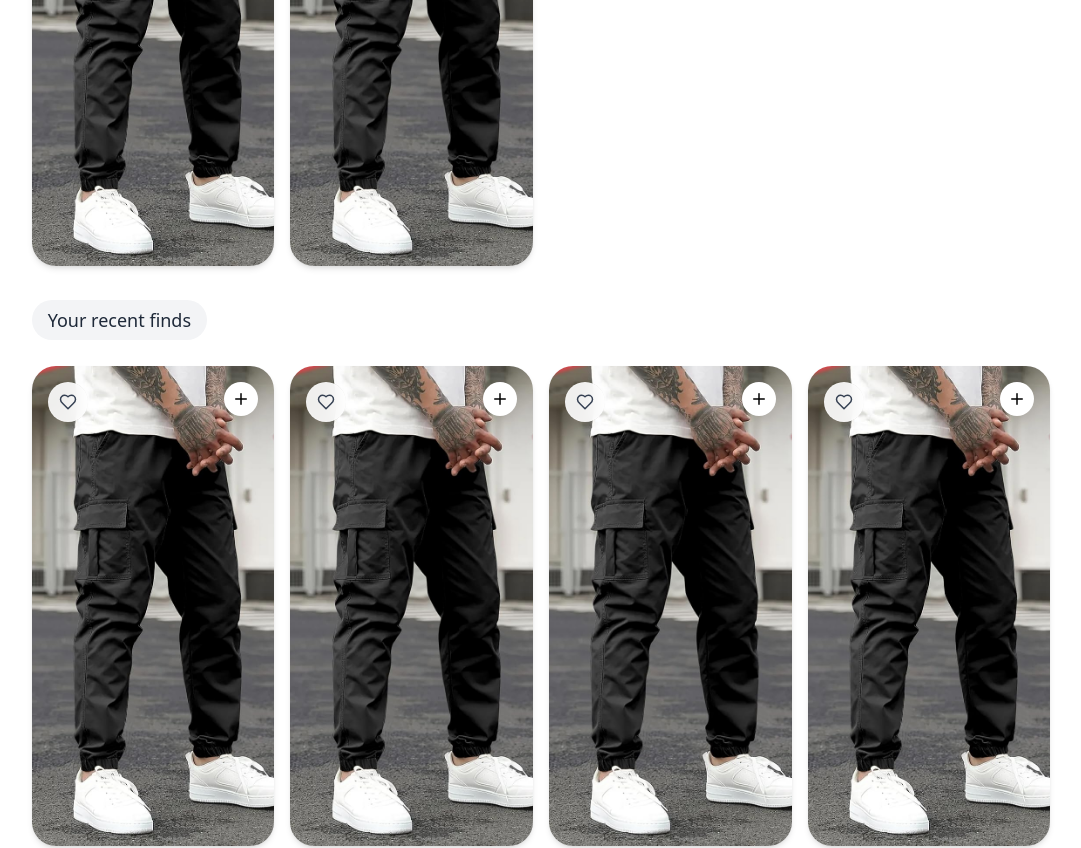
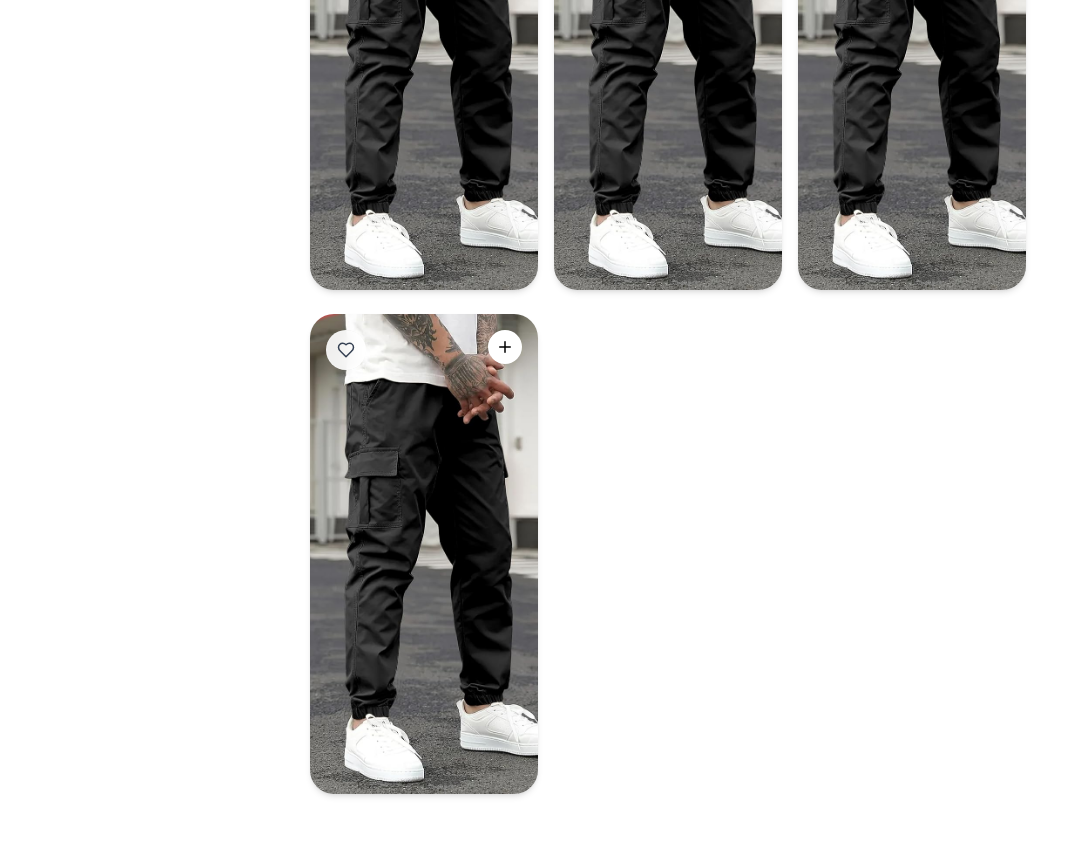
Before and after one commit to AllanKariuki/e-commerce-frontend, a React (Vite) app in the folder e-commerce-frontend/: page /products in a window 1280 px wide. Shown: the part 1479-2327 px from the top of the page, without its empty margins (99-1180 px from the left). Built offline with nearby package versions, Linux system fonts and the light colour scheme; grey boxes are pictures that could not be loaded.

Commit message:
feat: add the filter section here

```diff
--- a/e-commerce-frontend/src/pages/Products.tsx
+++ b/e-commerce-frontend/src/pages/Products.tsx
@@ -1,22 +1,34 @@
+import ProductsFilter from "../components/product/ProductsFilter";
 import ProductDetailCard from "../components/ProductDetailCard";
 
 const Products = () => {
     return (
-        <div className="max-w-5/6 mx-auto p-6">
+        <div className="">
             <h2 className="text-5xl text-center font-semibold my-6">Products Page</h2>
-            <div className="grid grid-cols-2 lg:grid-cols-4 gap-4 my-8">
+            <div className="max-w-5/6 grid grid-cols-1 lg:grid-cols-4 mx-auto p-6">
+                <div className="hidden xl:block">
+                    <ProductsFilter />
+                </div>
+
+                <div className="lg:grid lg:col-span-3 px-6">
+
+                    <div className="grid grid-cols-2 lg:grid-cols-3 gap-4 my-8">
                         {[...Array(10)].map((_, i) => (
                             <ProductDetailCard key={i} />
                         ))}
                     </div>
 
                     <span className="text-lg font-medium py-2 px-4 my-6 rounded-full text-gray-800 bg-gray-100">Your recent finds</span>
-            <div className="grid grid-cols-2 lg:grid-cols-4 gap-4 mt-8">
+                    <div className="grid grid-cols-2 lg:grid-cols-3 gap-4 mt-8">
                         {[...Array(5)].map((_, i) => (
                             <ProductDetailCard key={i} />
                         ))}
                     </div>
                 </div>
+
+            </div>
+        </div>
+
     )
 }
 
```
Lines whose indentation alone changed are shown as unchanged.
